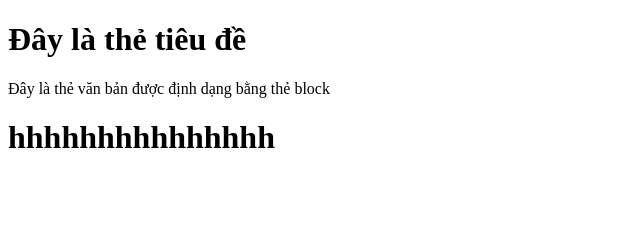
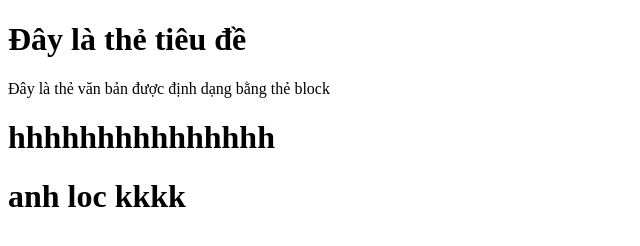
Before and after one commit to hieu2005hieu/md1--V3.0--M1--session-HTML-basic, a plain HTML site: page index.html in a window 1280 px wide. Shown: the whole page, without its empty margins (0-640 px from the left). Drawn offline with Linux system fonts and the light colour scheme.

Commit message:
anh loc kkkk

```diff
--- a/index.html
+++ b/index.html
@@ -8,5 +8,6 @@
 <h1>Đây là thẻ tiêu đề</h1>
 <p>Đây là thẻ văn bản được định dạng bằng thẻ block</p>
 <h1>hhhhhhhhhhhhhhh</h1>
+<h1>anh loc kkkk</h1>
 </body>
 </html>
```
